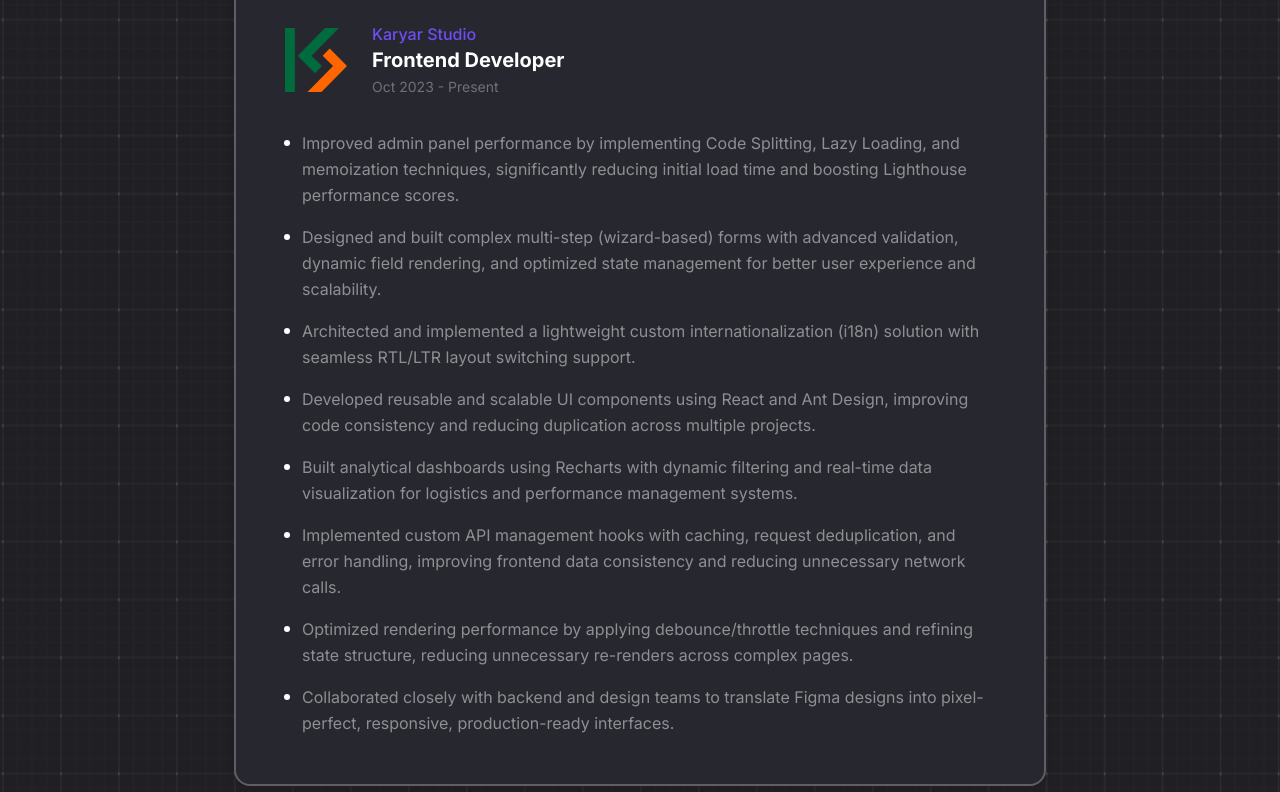
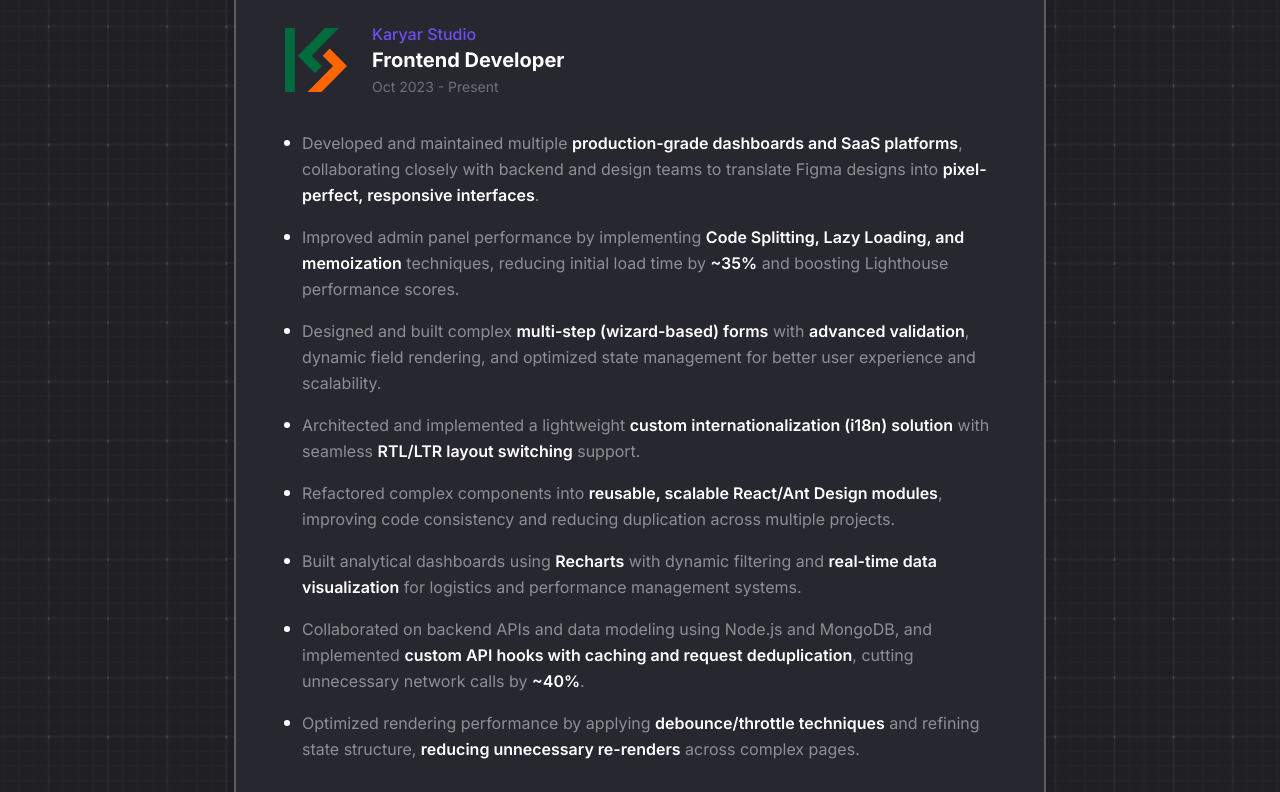
Before and after one commit to Alaleh-Mohseni/portfolio, a React (Vite) app: page / in a window 1280 px wide. Shown: the part 2060-2852 px from the top of the page. Built offline with nearby package versions, Linux system fonts and the light colour scheme.

Commit message:
feat(experience): bold key phrases in achievements for better readability

```diff
--- a/src/components/Experience/Experience.jsx
+++ b/src/components/Experience/Experience.jsx
@@ -2,7 +2,21 @@
 import { LanguageContext } from '../../contexts/LanguageContext'
 import portfolioData from '../../data/portfolio-data'
 import Link from '../Link/Link'
+
 import './Experience.css'
+
+function renderFormattedText(text) {
+  const parts = text.split('**')
+  return parts.map((part, i) =>
+    i % 2 === 1 ? (
+      <strong key={i} className="font-semibold text-[var(--foreground)]">
+        {part}
+      </strong>
+    ) : (
+      part
+    )
+  )
+}
 
 function Experience() {
   const { language } = useContext(LanguageContext)
@@ -62,7 +76,7 @@
                     <div key={achIndex} className="flex items-start gap-3">
                       <span className="w-1.5 h-1.5 rounded-full bg-[var(--foreground)] mt-2.5 flex-shrink-0"></span>
                       <p className="leading-relaxed flex-1 text-sm md:text-base">
-                        {achievement}
+                        {renderFormattedText(achievement)}
                       </p>
                     </div>
                   ))}
--- a/src/data/portfolio-data.js
+++ b/src/data/portfolio-data.js
@@ -275,14 +275,14 @@
                     position: "Frontend Developer",
                     period: "Oct 2023 - Present",
                     achievements: [
-                        "Improved admin panel performance by implementing Code Splitting, Lazy Loading, and memoization techniques, significantly reducing initial load time and boosting Lighthouse performance scores.",
-                        "Designed and built complex multi-step (wizard-based) forms with advanced validation, dynamic field rendering, and optimized state management for better user experience and scalability.",
-                        "Architected and implemented a lightweight custom internationalization (i18n) solution with seamless RTL/LTR layout switching support.",
-                        "Developed reusable and scalable UI components using React and Ant Design, improving code consistency and reducing duplication across multiple projects.",
-                        "Built analytical dashboards using Recharts with dynamic filtering and real-time data visualization for logistics and performance management systems.",
-                        "Implemented custom API management hooks with caching, request deduplication, and error handling, improving frontend data consistency and reducing unnecessary network calls.",
-                        "Optimized rendering performance by applying debounce/throttle techniques and refining state structure, reducing unnecessary re-renders across complex pages.",
-                        "Collaborated closely with backend and design teams to translate Figma designs into pixel-perfect, responsive, production-ready interfaces."
+                        "Developed and maintained multiple **production-grade dashboards and SaaS platforms**, collaborating closely with backend and design teams to translate Figma designs into **pixel-perfect, responsive interfaces**.",
+                        "Improved admin panel performance by implementing **Code Splitting, Lazy Loading, and memoization** techniques, reducing initial load time by **~35%** and boosting Lighthouse performance scores.",
+                        "Designed and built complex **multi-step (wizard-based) forms** with **advanced validation**, dynamic field rendering, and optimized state management for better user experience and scalability.",
+                        "Architected and implemented a lightweight **custom internationalization (i18n) solution** with seamless **RTL/LTR layout switching** support.",
+                        "Refactored complex components into **reusable, scalable React/Ant Design modules**, improving code consistency and reducing duplication across multiple projects.",
+                        "Built analytical dashboards using **Recharts** with dynamic filtering and **real-time data visualization** for logistics and performance management systems.",
+                        "Collaborated on backend APIs and data modeling using Node.js and MongoDB, and implemented **custom API hooks with caching and request deduplication**, cutting unnecessary network calls by **~40%**.",
+                        "Optimized rendering performance by applying **debounce/throttle techniques** and refining state structure, **reducing unnecessary re-renders** across complex pages."
                     ]
                 }
             ]
@@ -565,13 +565,14 @@
                     position: "توسعه‌دهنده فرانت‌اند",
                     period: "مهر ۱۴۰۲ - اکنون",
                     achievements: [
-                        "بهینه‌سازی عملکرد پنل ادمین با استفاده از Code Splitting، Lazy Loading و تکنیک‌های memoization که منجر به کاهش محسوس زمان بارگذاری اولیه و بهبود امتیاز Lighthouse شد.",
-                        "طراحی و توسعه فرم‌های چندمرحله‌ای (Wizard) با اعتبارسنجی پیشرفته، مدیریت state بهینه و رندر داینامیک فیلدها برای بهبود تجربه کاربری.",
-                        "طراحی و پیاده‌سازی سیستم ترجمه اختصاصی برای پشتیبانی کامل از RTL/LTR.",
-                        "ساخت کامپوننت‌های reusable و مقیاس‌پذیر با React و Ant Design برای افزایش یکپارچگی کد و کاهش تکرار در پروژه‌ها.",
-                        "پیاده‌سازی داشبوردهای تحلیلی با نمودارهای پویا و فیلترهای داینامیک جهت نمایش داده‌های لجستیکی و عملکرد سازمانی.",
-                        "توسعه هوک‌های سفارشی مدیریت API با قابلیت کشینگ و حذف درخواست‌های تکراری برای افزایش پایداری فرانت‌اند.",
-                        "کاهش رندرهای غیرضروری با بهینه‌سازی ساختار state و استفاده از تکنیک‌های debounce و throttle."
+                        "توسعه و نگهداری چندین **داشبورد و پلتفرم SaaS در سطح Production**، با همکاری نزدیک با تیم‌های بک‌اند و طراحی برای تبدیل طرح‌های Figma به **رابط‌های کاربری دقیق و ریسپانسیو**.",
+                        "بهینه‌سازی عملکرد پنل ادمین با استفاده از **Code Splitting، Lazy Loading و تکنیک‌های memoization** که منجر به کاهش حدود **۳۵٪** در زمان بارگذاری اولیه و بهبود امتیاز Lighthouse شد.",
+                        "طراحی و توسعه **فرم‌های چندمرحله‌ای (Wizard)** با **اعتبارسنجی پیشرفته**، مدیریت state بهینه و رندر داینامیک فیلدها برای بهبود تجربه کاربری.",
+                        "طراحی و پیاده‌سازی **سیستم ترجمه اختصاصی** برای پشتیبانی کامل از **RTL/LTR**.",
+                        "بازطراحی (Refactor) کامپوننت‌های پیچیده به **ماژول‌های reusable و مقیاس‌پذیر** با React و Ant Design، برای افزایش یکپارچگی کد و کاهش تکرار در پروژه‌ها.",
+                        "پیاده‌سازی **داشبوردهای تحلیلی** با **نمودارهای پویا و فیلترهای داینامیک** جهت نمایش داده‌های لجستیکی و عملکرد سازمانی.",
+                        "همکاری در طراحی API ها و مدل‌سازی داده با Node.js و MongoDB، و توسعه **هوک‌های سفارشی مدیریت API با قابلیت کشینگ و حذف درخواست‌های تکراری** که حدود **۴۰٪** از تعداد درخواست‌های شبکه را کاهش داد.",
+                        "کاهش **رندرهای غیرضروری** با بهینه‌سازی ساختار state و استفاده از **تکنیک‌های debounce و throttle**."
                     ]
                 }
             ]
```
